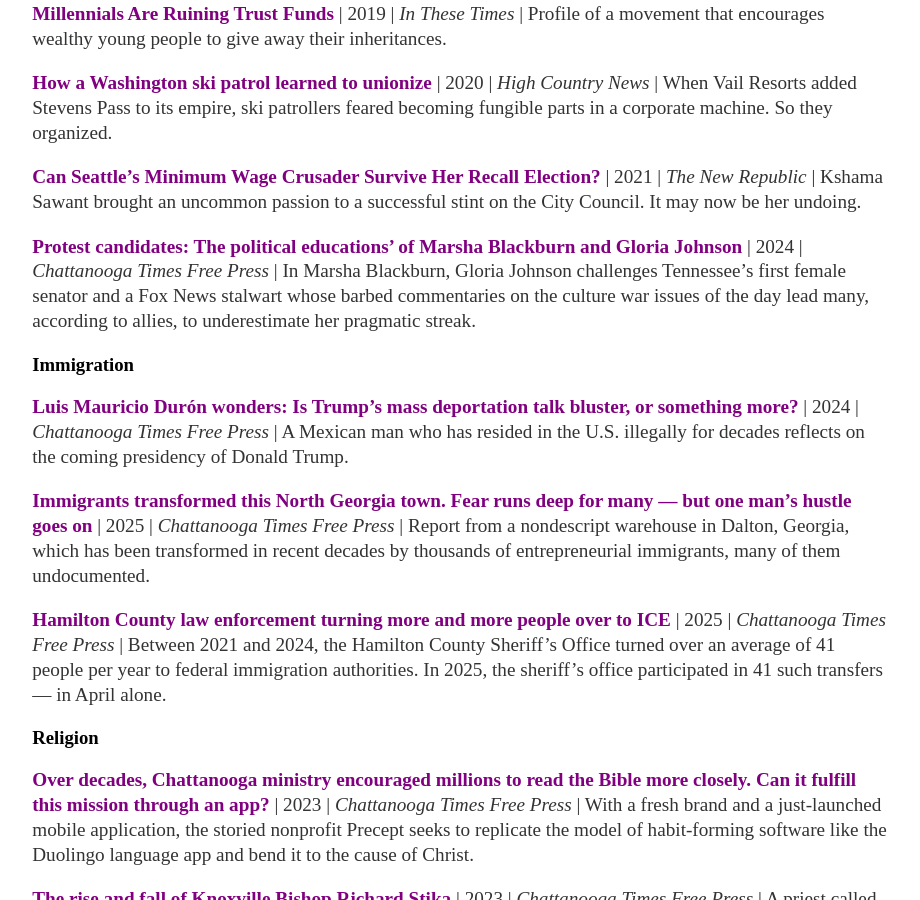
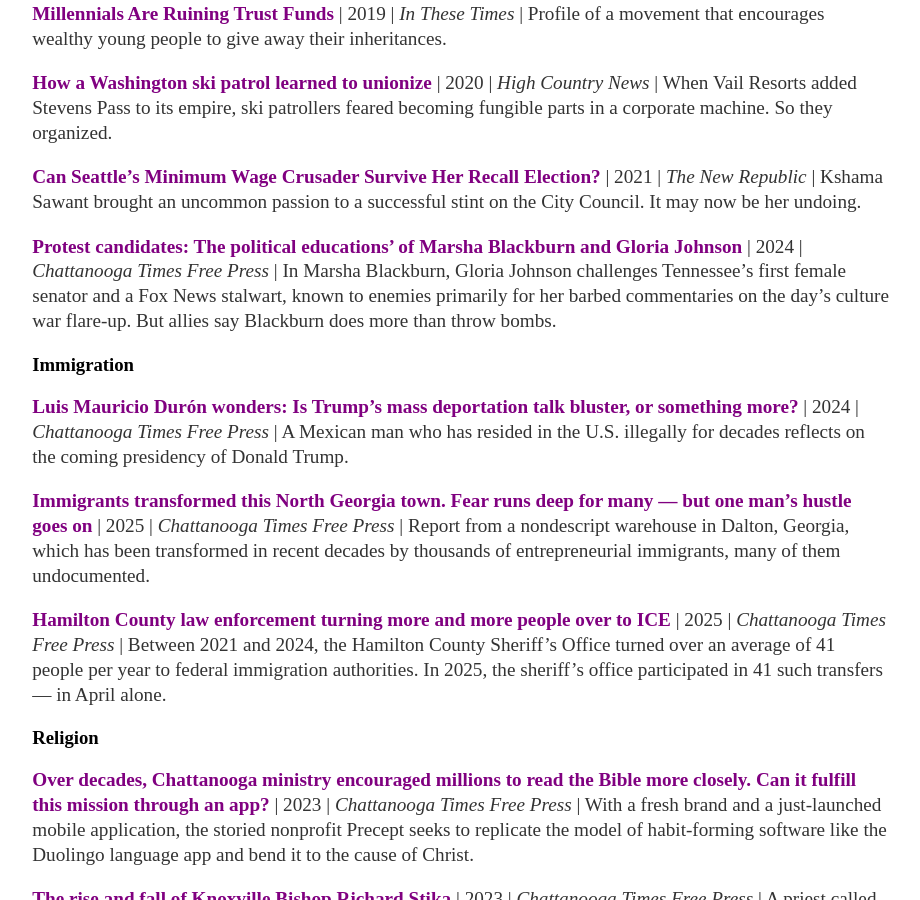
Before and after one commit to aonschwartz/aonschwartz.github.io, a Jekyll site: the page built from about/index.md, in a window 1280 px wide and 900 px high, scrolled down 611 px. Shown: the whole window, without its empty margins (179-1099 px from the left). Built offline with Jekyll 4.4.1, drawn with Linux system fonts in a browser that asks for light colours.

Commit message:
Update index.md

```diff
--- a/about/index.md
+++ b/about/index.md
@@ -22,7 +22,7 @@
 
 **[Can Seattle’s Minimum Wage Crusader Survive Her Recall Election?](https://newrepublic.com/article/164600/kshama-sawant-minimum-wage-recall)** \| 2021 \| *The New Republic* \| Kshama Sawant brought an uncommon passion to a successful stint on the City Council. It may now be her undoing.
 
-**[Protest candidates: The political educations' of Marsha Blackburn and Gloria Johnson](https://www.timesfreepress.com/news/2024/oct/12/protest-candidates-how-marsha-blackburn-and/)** \| 2024 \| *Chattanooga Times Free Press* \| In Marsha Blackburn, Gloria Johnson challenges Tennessee's first female senator and a Fox News stalwart whose barbed commentaries on the culture war issues of the day lead many, according to allies, to underestimate her pragmatic streak.
+**[Protest candidates: The political educations' of Marsha Blackburn and Gloria Johnson](https://www.timesfreepress.com/news/2024/oct/12/protest-candidates-how-marsha-blackburn-and/)** \| 2024 \| *Chattanooga Times Free Press* \| In Marsha Blackburn, Gloria Johnson challenges Tennessee's first female senator and a Fox News stalwart, known to enemies primarily for her barbed commentaries on the day's culture war flare-up. But allies say Blackburn does more than throw bombs.
 
 ### <a name="ImmigrationReporting"><a/>Immigration
 
```
